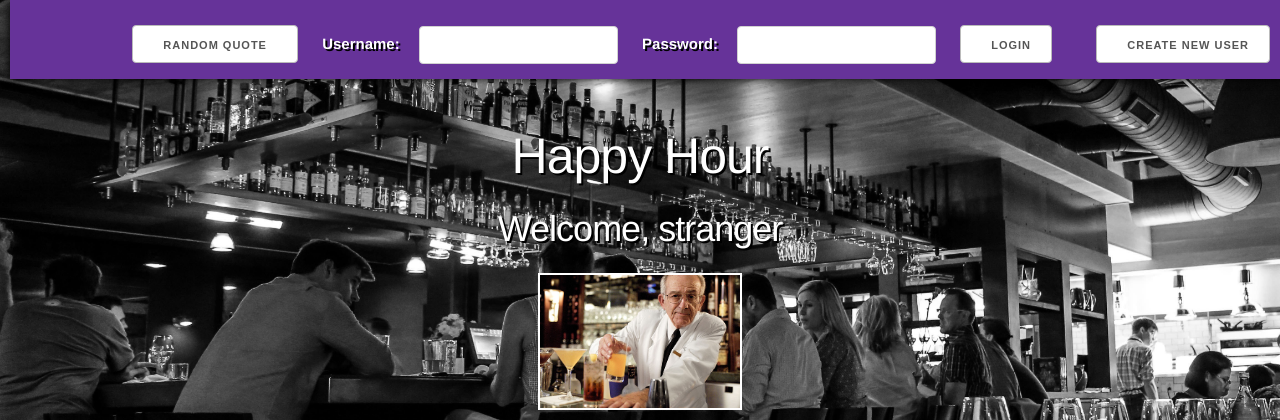
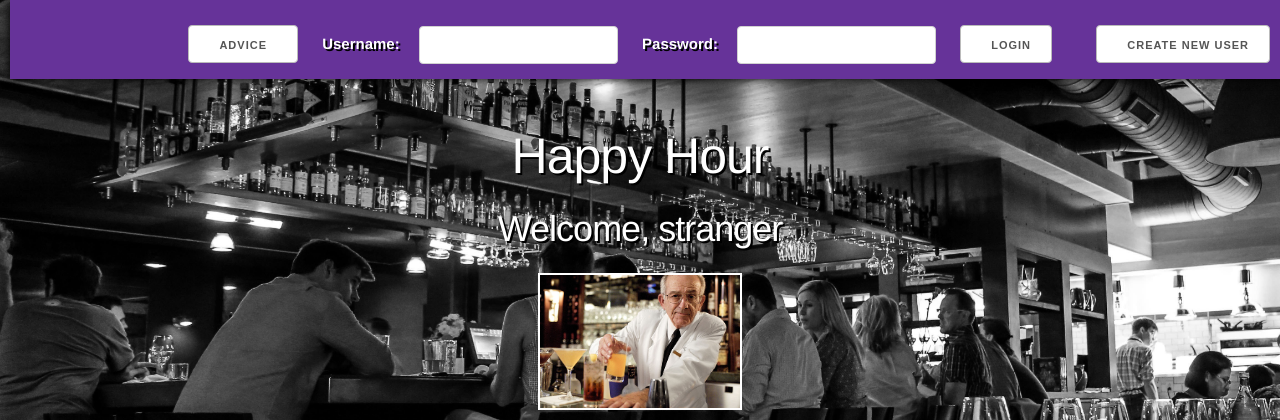
Before and after one commit to mgershowitz/happy-hour, a Node server app: page / in a window 1280 px wide. Shown: the top 420 px of the page. Run offline with Node 20, Linux system fonts and the light colour scheme; some libraries are stand-ins or nearby versions.

Commit message:
added advice

```diff
--- a/views/partials/header.ejs
+++ b/views/partials/header.ejs
@@ -1,6 +1,6 @@
 <header>
   <div id="nav">
-  <button id='quote'>Random Quote</button>
+  <button id='quote'>Advice</button>
 
   <% if(user){ %>
 
```
